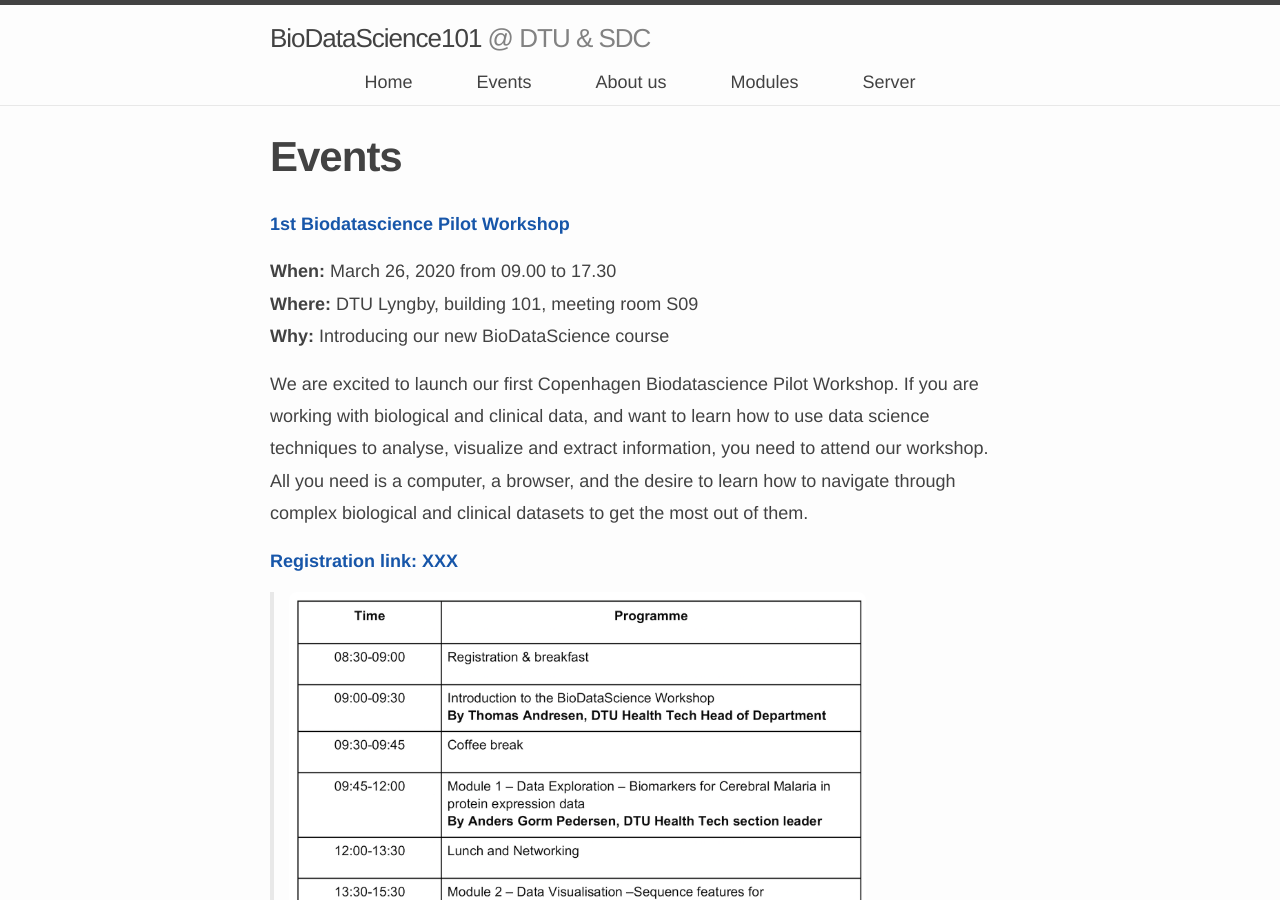
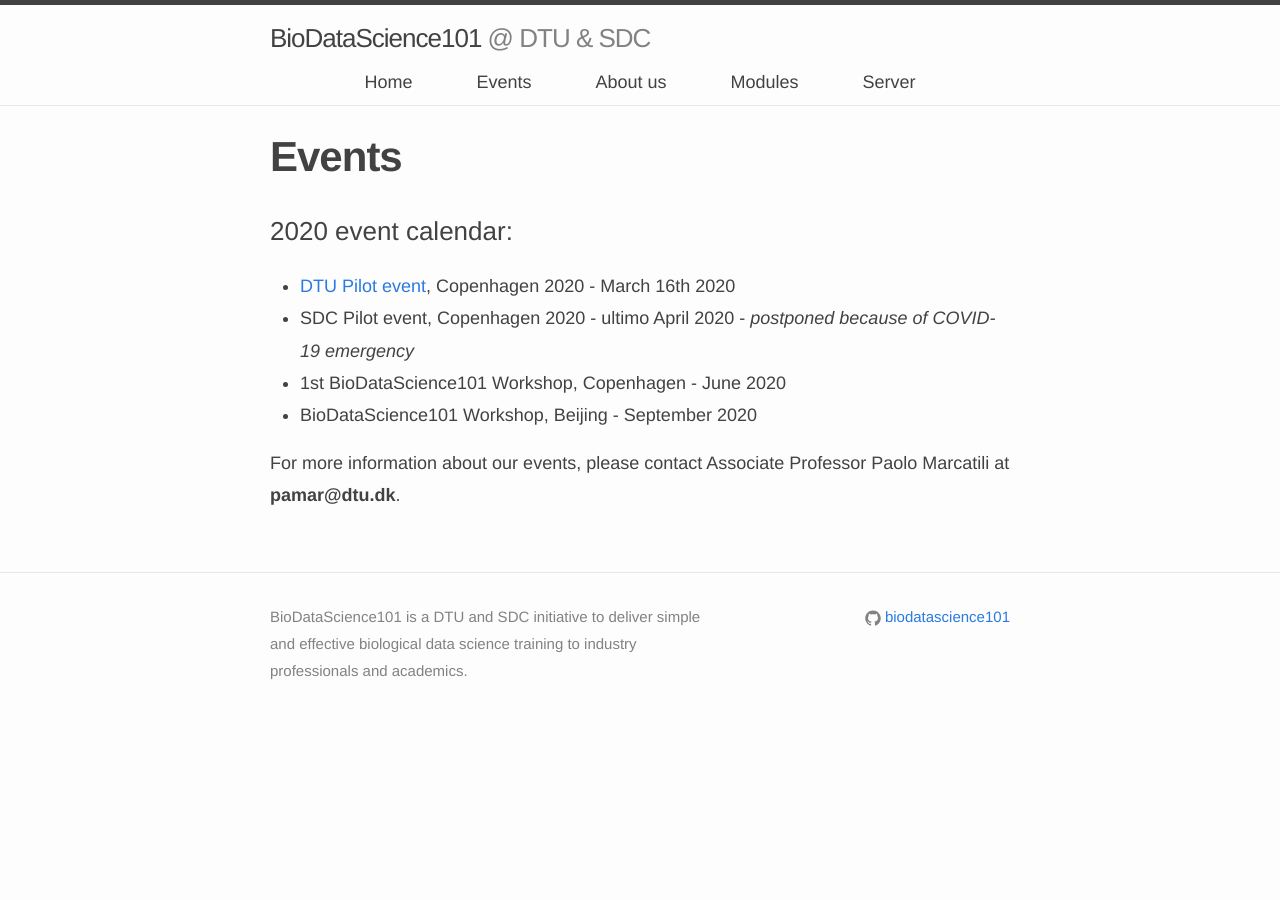
Before and after one commit to biodatascience101/BioDataScience101.github.io, a Jekyll site: the page built from _pages/events/index.md, in a window 1280 px wide and 900 px high. Built offline with Jekyll 4.4.1, drawn with Linux system fonts in a browser that asks for light colours; nearby versions of some CDN libraries.

Commit message:
Update index.md

```diff
--- a/_pages/events/index.md
+++ b/_pages/events/index.md
@@ -7,32 +7,6 @@
 rank: 2
 ---
 
-<b> <a href="{{page.event_page}}">1st Biodatascience Pilot Workshop</a></b>
-<br />
-
-
-
-<b>When:</b> March 26, 2020  from 09.00 to 17.30
-<br />
-<b>Where:</b> DTU Lyngby, building 101, meeting room S09
-<br />
-<b>Why:</b> Introducing our new BioDataScience course
-
-We are excited to launch our first Copenhagen Biodatascience Pilot Workshop. If you are working with biological and clinical data, and want to learn how to use data science techniques to analyse, visualize and extract information, you need to attend our workshop.
-<br />
-All you need is a computer, a browser, and the desire to learn how to navigate through complex biological and clinical datasets to get the most out of them.
-
-<b> <a href="{{registration_link}}">Registration link: XXX </a></b>
-
-<blockquote>
-    <p>
-
-<div style="margin-bottom: 50px;">
-    <img class="float-center" width="80%"  src="{{ 'schedule3.png' | prepend: site.images_dir | prepend: site.baseurl }}" />
-</div>
-
-</p>
-</blockquote>
 
 ### 2020 event calendar:
 - <a href="{{ 'programme_pilot'| prepend: site.baseurl }}">DTU Pilot event</a>, Copenhagen 2020 - March 16th 2020
```
